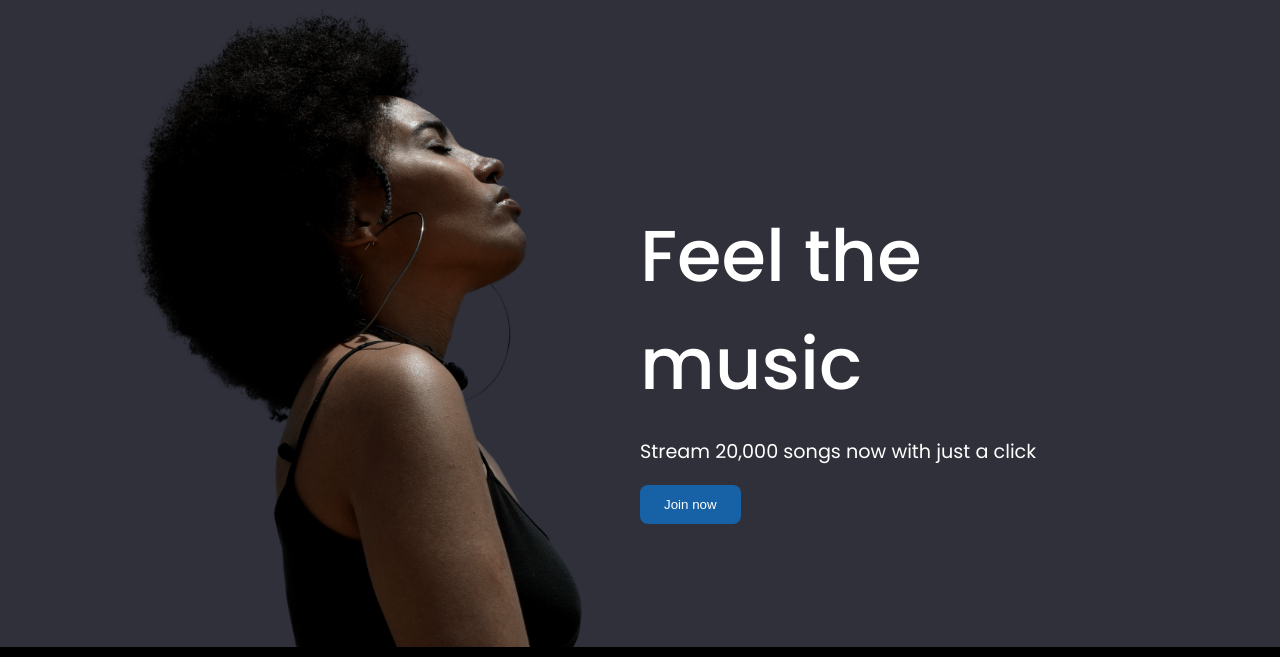
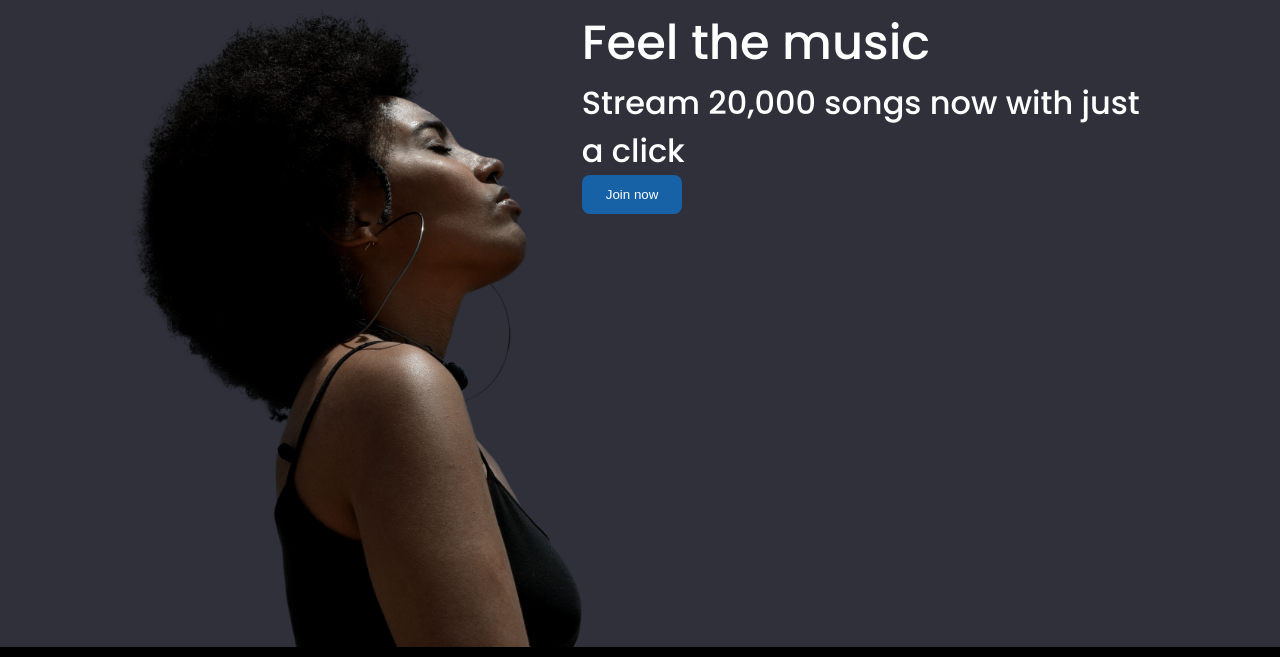
Before and after one commit to DanielCardens/Soundwave, a plain HTML site: page Index.html in a window 1280 px wide. Shown: the part 73-730 px from the top of the page. Drawn offline with Linux system fonts and the light colour scheme; files whose address does not match are found by name.

Commit message:
Update style.css

```diff
--- a/style.css
+++ b/style.css
@@ -73,9 +73,10 @@ body{
 .second-part{
     display: flex;
     flex-direction: column;
-    justify-content: center;
+
+    justify-content: flex-start;
     flex-grow: 1;
-    flex-basis: 50%;
+    height: 100%;
 
 }
 .btn{
@@ -94,13 +95,15 @@ body{
 }
 
 .title{
-    font-size: 4.5rem;
+    font-size: 3rem;
     color:white;
     font-weight: 500;
+    margin: 0;
 }
-.subtitles{
-    font-size: 2.25rem;
+.subtitle{
+    font-size: 2rem;
     font-weight: 500;
+   margin: 0;
 }
 
 img{
@@ -141,3 +144,6 @@ footer span{
 .footer-img{
     width: 1rem;
 }
+a{
+
+}
```
